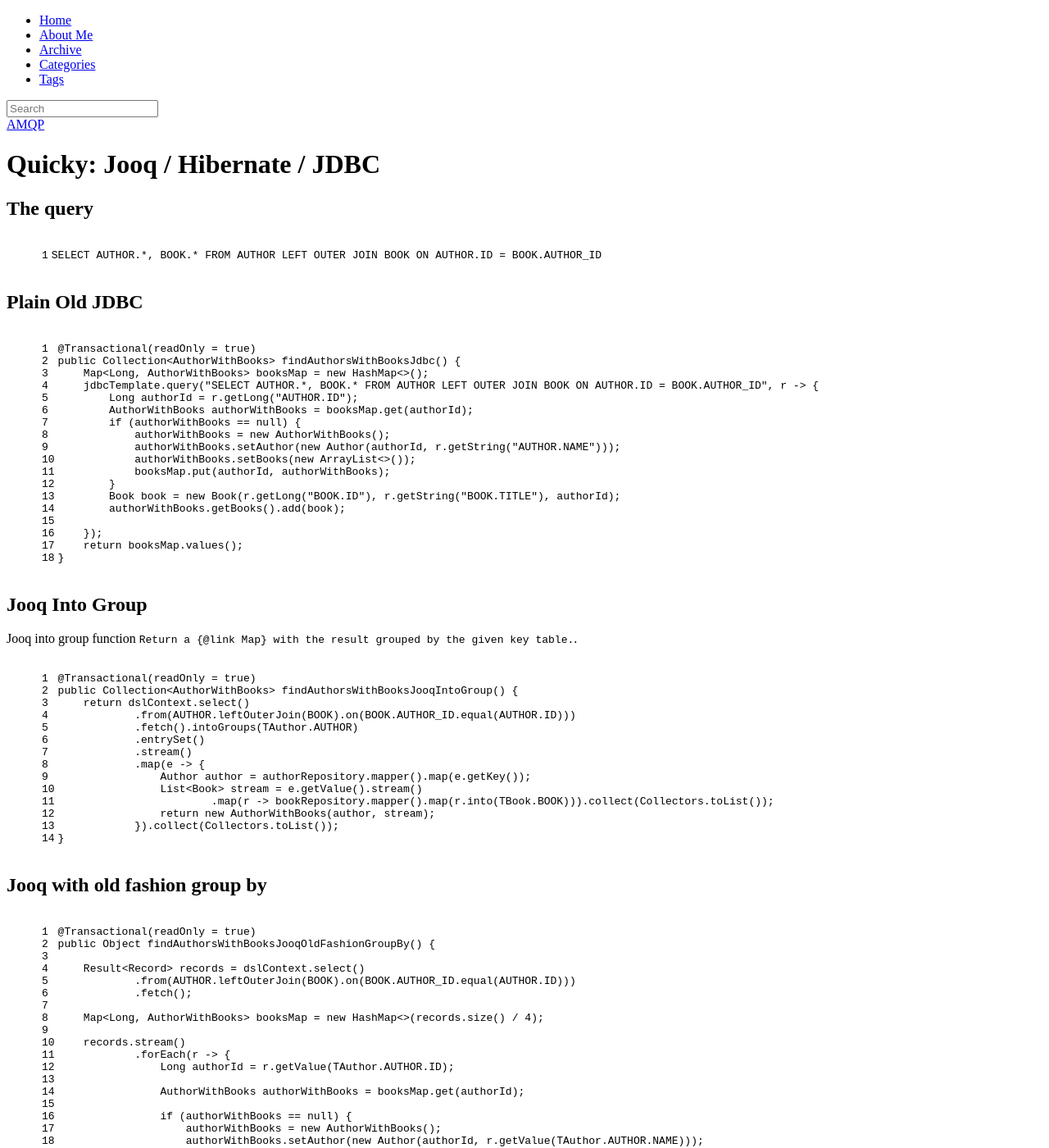
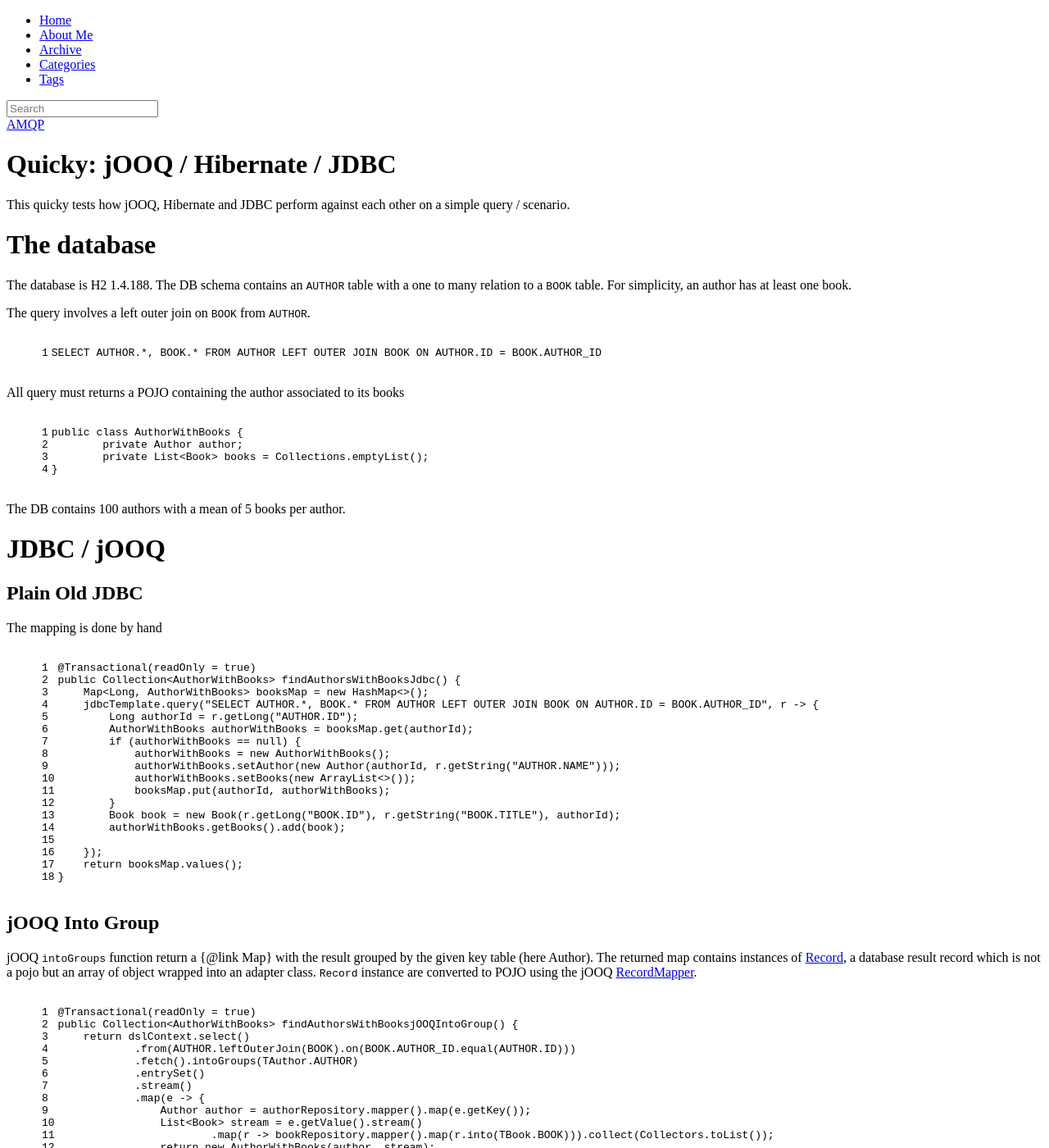
Before and after one commit to nithril/nithril.github.io, a Jekyll site: the page built from _posts/2015-10-10-quicky-jooq-hibernate-jdbc.markdown, in a window 1280 px wide and 1400 px high. Shown: the whole window at 82% size. Built offline with Jekyll 4.4.1, drawn with Linux system fonts in a browser that asks for light colours; nearby versions of some CDN libraries; library files that are not in the unit come from our copies; comment, search, counter and statistics services are not loaded; some of the changed text lies outside the part shown.

Commit message:
Quicky: Jooq / Hibernate / JDBC

```diff
--- a/_posts/2015-10-10-quicky-jooq-hibernate-jdbc.markdown
+++ b/_posts/2015-10-10-quicky-jooq-hibernate-jdbc.markdown
@@ -1,22 +1,45 @@
 ---
 layout: post
-title:  "Quicky: Jooq / Hibernate / JDBC"
+title:  "Quicky: jOOQ / Hibernate / JDBC"
 date:   2015-10-10 10:18:46
 categories: AMQP
 comments: true
 ---
 
+This quicky tests how jOOQ, Hibernate and JDBC perform against each other on a simple query / scenario.
 
 
+<!--more-->
 
-## The query
+
+# The database
+
+The database is H2 1.4.188. The DB schema contains an `AUTHOR` table with a one to many relation to a `BOOK` table. For simplicity, an author has at least one book.
+
+The query involves a left outer join on `BOOK` from `AUTHOR`.
 
 {% highlight sql linenos %}
 SELECT AUTHOR.*, BOOK.* FROM AUTHOR LEFT OUTER JOIN BOOK ON AUTHOR.ID = BOOK.AUTHOR_ID
 {% endhighlight %}
 
+All query must returns a POJO containing the author associated to its books
+
+{% highlight java linenos %}
+public class AuthorWithBooks {
+	private Author author;
+	private List<Book> books = Collections.emptyList();
+}
+{% endhighlight %}
+
+The DB contains 100 authors with a mean of 5 books per author.
+
+
+
+# JDBC / jOOQ
 
 ## Plain Old JDBC
+
+The mapping is done by hand
 
 {% highlight java linenos %}
 @Transactional(readOnly = true)
@@ -40,13 +63,16 @@
 {% endhighlight %}
 
 
-## Jooq Into Group
+## jOOQ Into Group
 
-Jooq into group function `Return a {@link Map} with the result grouped by the given key table.`.
+jOOQ `intoGroups` function return a {@link Map} with the result grouped by the given key table (here Author).
+The returned map contains instances of [Record](http://www.jOOQ.org/javadoc/3.7.x/org/jOOQ/Record.html),
+a database result record which is not a pojo but an array of object wrapped into an adapter class. `Record` instance are converted to POJO
+using the jOOQ [RecordMapper](http://www.jOOQ.org/javadoc/3.7.x/index.html?org/jOOQ/RecordMapper.html).
 
 {% highlight java linenos %}
 @Transactional(readOnly = true)
-public Collection<AuthorWithBooks> findAuthorsWithBooksJooqIntoGroup() {
+public Collection<AuthorWithBooks> findAuthorsWithBooksjOOQIntoGroup() {
     return dslContext.select()
             .from(AUTHOR.leftOuterJoin(BOOK).on(BOOK.AUTHOR_ID.equal(AUTHOR.ID)))
             .fetch().intoGroups(TAuthor.AUTHOR)
@@ -62,31 +88,28 @@
 {% endhighlight %}
 
 
-## Jooq with old fashion group by
+## jOOQ with hand made group by / mapping
+
+Test the cost of jOOQ groupBy and mapper.
 
 {% highlight java linenos %}
 @Transactional(readOnly = true)
-public Object findAuthorsWithBooksJooqOldFashionGroupBy() {
+public Object findAuthorsWithBooksjOOQOldFashionGroupBy() {
 
     Result<Record> records = dslContext.select()
             .from(AUTHOR.leftOuterJoin(BOOK).on(BOOK.AUTHOR_ID.equal(AUTHOR.ID)))
             .fetch();
-
     Map<Long, AuthorWithBooks> booksMap = new HashMap<>(records.size() / 4);
-
     records.stream()
             .forEach(r -> {
                 Long authorId = r.getValue(TAuthor.AUTHOR.ID);
-
                 AuthorWithBooks authorWithBooks = booksMap.get(authorId);
-
                 if (authorWithBooks == null) {
                     authorWithBooks = new AuthorWithBooks();
                     authorWithBooks.setAuthor(new Author(authorId, r.getValue(TAuthor.AUTHOR.NAME)));
                     authorWithBooks.setBooks(new ArrayList<>());
                     booksMap.put(authorId, authorWithBooks);
                 }
-
                 Book book = new Book(r.getValue(TBook.BOOK.ID), r.getValue(TBook.BOOK.TITLE), authorId);
                 authorWithBooks.getBooks().add(book);
             });
@@ -96,8 +119,9 @@
 
 
 
+# JPA
 
-## JPA
+All JPQ queries use this function to transform a list of duplicated list of `Author` to a list of distinct `AuthorWithBooks`:
 
 {% highlight java linenos %}
 private List<AuthorWithBooks> toAuthor(List<Author> authors) {
@@ -110,6 +134,16 @@
 
 ## Hibernate Named Query
 
+The named query set on `Author` entity:
+
+{% highlight java linenos %}
+@NamedQueries(
+		@NamedQuery(name = "Author.findAllWithBooks" , query = "FROM Author a LEFT JOIN FETCH a.books")
+)
+{% endhighlight %}
+
+The associated query:
+
 {% highlight java linenos %}
 @Transactional(readOnly = true)
 public List<AuthorWithBooks> findAuthorsWithBooksUsingNamedQuery() {
@@ -118,13 +152,17 @@
 }
 {% endhighlight %}
 
+
+
+## Spring Data
+
+The method from the repository interface:
+
 {% highlight java linenos %}
-@NamedQueries(
-		@NamedQuery(name = "Author.findAllWithBooks" , query = "FROM Author a LEFT JOIN FETCH a.books")
-)
+@Query("FROM Author a LEFT JOIN FETCH a.books")
+List<Author> findAllWithBooks();
 {% endhighlight %}
 
-## Spring Data
 
 {% highlight java linenos %}
 @Transactional(readOnly = true)
@@ -142,5 +180,5 @@
 | Plain Jdbc                   | 11887.212    | 775.680 |
 | Hibernate Named Query        | 1015.088     | 16.014  |
 | Hibernate Spring Data        | 1017.145     | 17.038  |
-| Jooq IntoGroup               | 1186.168     | 38.805  |
-| Jooq Old Fashioned GroupBy   | 3217.562     | 132.897 |
+| jOOQ IntoGroup               | 1186.168     | 38.805  |
+| jOOQ Old Fashioned GroupBy   | 3217.562     | 132.897 |
```
